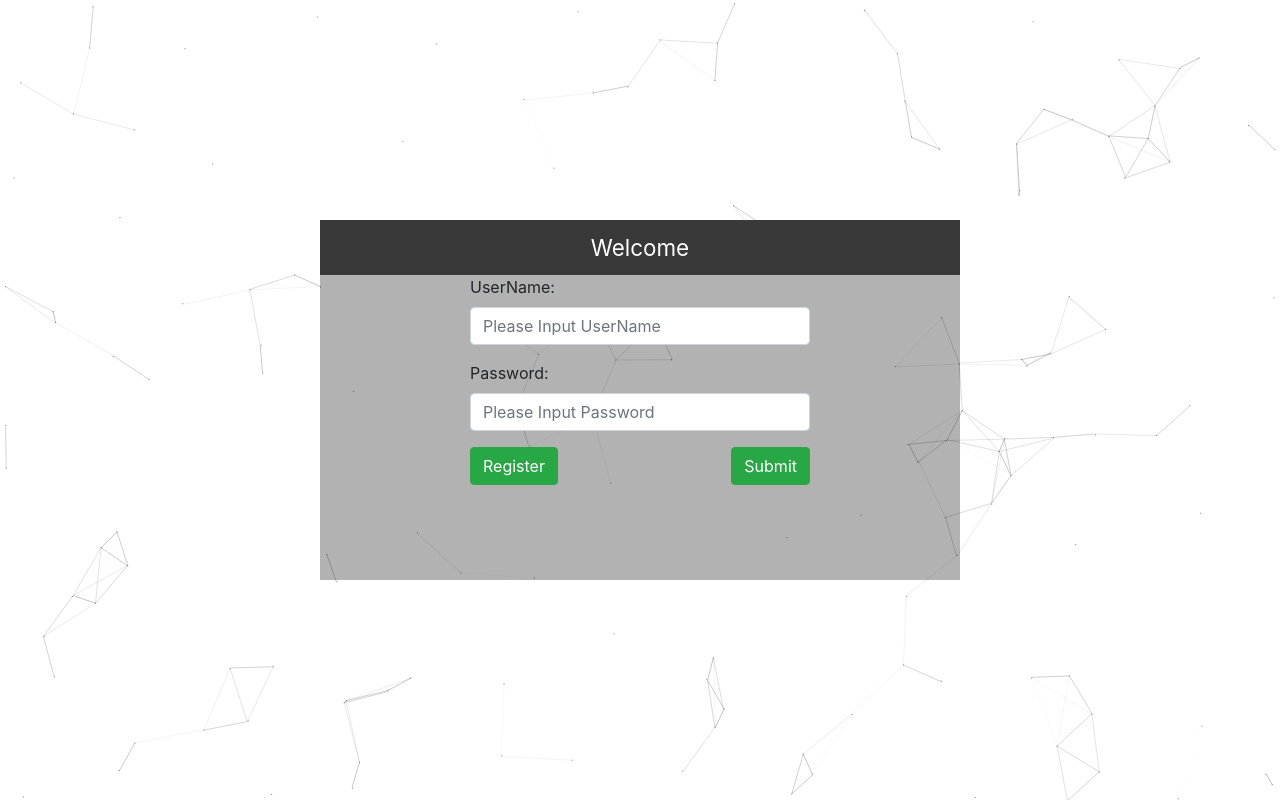
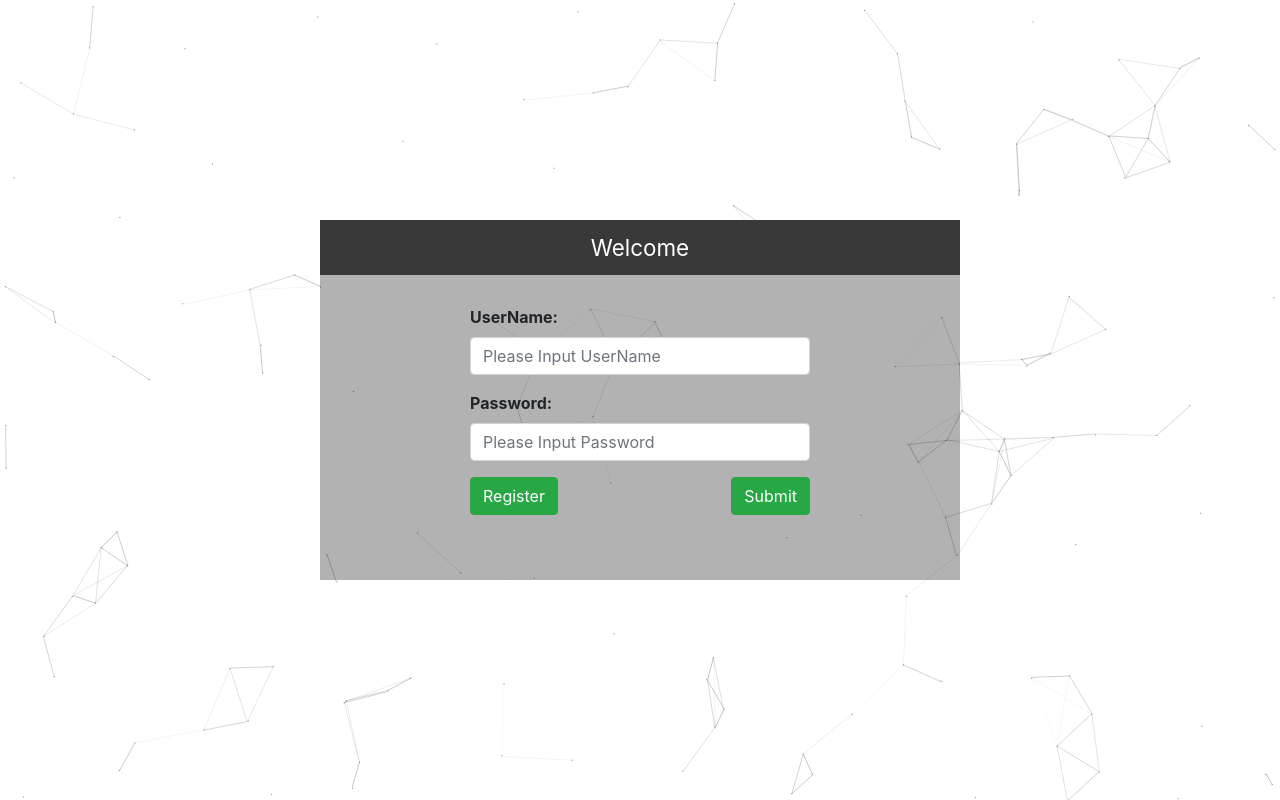
Before and after one commit to AnonymousXF/SysPlat, a Flask app: page /login in a window 1280 px wide. Run offline with Flask 2, Linux system fonts and the light colour scheme; parts of the project's set-up code (start-up, migrations or seed data) failed here and were passed over; some libraries are stand-ins or nearby versions.

Commit message:
'重命名名模块'

```diff
--- a/app/__init__.py
+++ b/app/__init__.py
@@ -15,7 +15,7 @@ def create_app(configname):
     db.init_app(app)
 
     # register blueprint
-    from .login import login as login_blueprint
-    app.register_blueprint(login_blueprint, url_prefix='/')
+    from .auth import auth as auth_blueprint
+    app.register_blueprint(auth_blueprint, url_prefix='/')
 
     return app
--- a/app/login/__init__.py
+++ b/app/auth/__init__.py
@@ -1,6 +1,6 @@
 # -*- coding: utf-8 -*-
 from flask import Blueprint
 
-login = Blueprint('login', __name__)
+auth = Blueprint('auth', __name__)
 
 from . import views, errors
--- a/app/login/views.py
+++ b/app/auth/views.py
@@ -1,10 +1,10 @@
 # -*- coding: utf-8 -*-
 from flask import render_template, request
 from ..models import db, User
-from . import login
+from . import auth
 
 
-@login.route('/login', methods=['POST', 'GET'])
+@auth.route('/login', methods=['POST', 'GET'])
 def login():
       if request.method == 'GET':
           return render_template("login.html")
--- a/app/templates/login.html
+++ b/app/templates/login.html
@@ -25,6 +25,13 @@
 .login_form{
     margin-left: 150px;
     margin-right: 150px;
+    margin-top: 30px;
+}
+.error{
+    color: #c82333;
+    margin-left: 150px;
+    margin-right: 150px;
+    text-align: center;
 }
 </style>
 {% endblock %}
@@ -32,14 +39,15 @@
     <div class="wrap">
         <div class="login">
             <div class="login_header">Welcome</div>
+            <div class="error"><strong></strong></div>
             <div class="login_form">
                 <form>
                     <div class="form-group">
-                        <label for="UserNameInput">UserName:</label>
+                        <label for="UserNameInput"><strong>UserName:</strong></label>
                         <input class="form-control" id="UserNameInput" placeholder="Please Input UserName">
                     </div>
                     <div class="form-group">
-                        <label for="PasswordInput">Password:</label>
+                        <label for="PasswordInput"><strong>Password:</strong></label>
                         <input type="password" class="form-control" id="PasswordInput" placeholder="Please Input Password">
                     </div>
                     <button type="button" class="btn btn-success" >Register</button>
```
Also changed, not shown: app/auth/errors.py (added).
